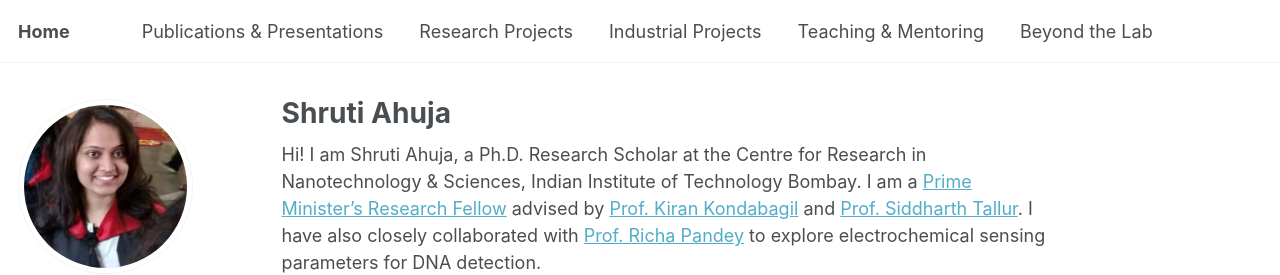
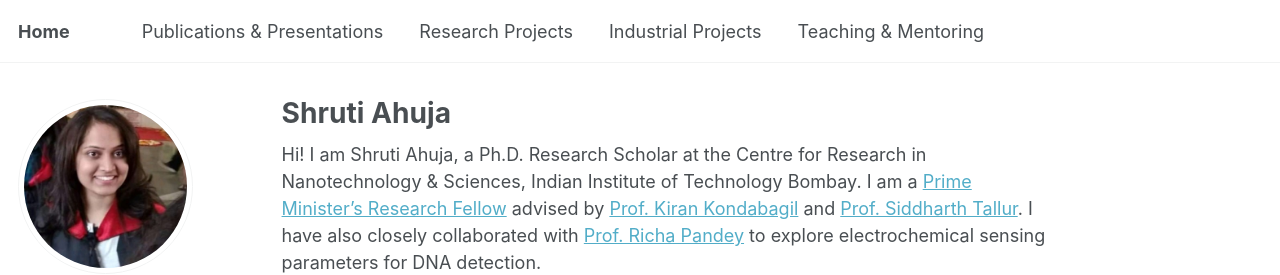
Before and after one commit to shrutiahuja/shrutiahuja.github.io, a Jekyll site: the page built from _pages/about.md, in a window 1280 px wide. Shown: the top 275 px of the page. Built offline with Jekyll 4.4.1, drawn with Linux system fonts in a browser that asks for light colours; some web fonts are replaced; a script that is not in the unit is left out.

Commit message:
Update navigation.yml

```diff
--- a/_data/navigation.yml
+++ b/_data/navigation.yml
@@ -20,6 +20,3 @@ main:
 
   - title: "Teaching & Mentoring"
     url: /teaching/
-
-  - title: "Beyond the Lab"
-    url: /beyond-the-lab/
```
